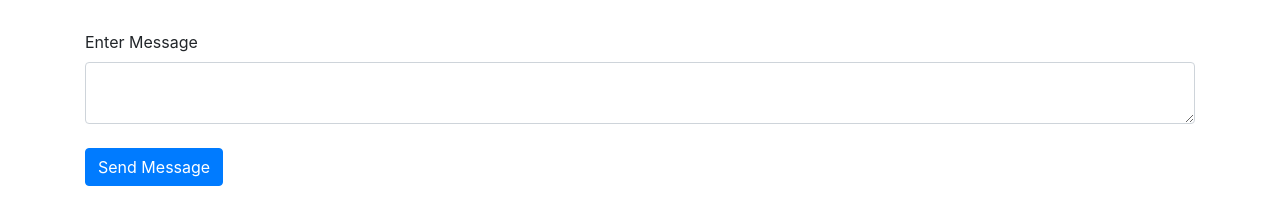
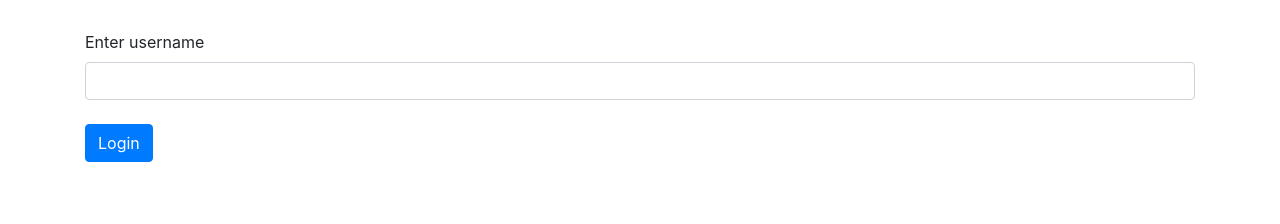
Before and after one commit to ml042685/Socket.IO-Chat, a website: page index.html in a window 1280 px wide. Drawn offline with nearby package versions, Linux system fonts and the light colour scheme.

Commit message:
index continued

```diff
--- a/index.html
+++ b/index.html
@@ -14,23 +14,25 @@
     </style>
 </head>
 <body>
+
+
     <div class="container">
+
+
     <div id="userFromArea" class="row">
     <div class="col-md-12">
-        <form id="UserForm">
+        <form id="userForm">
                     <div class="form-group">
-                        <label>Enter Message</label>
-                        <textarea class="form-control" id="message"></textarea>
+                        <label>Enter username</label>
+                        <input class="form-control" id="username" />
                         <br />
-                        <input type="submit" class="btn btn-primary" value
-                        ="Send Message" />
+                        <input type="submit" class="btn btn-primary" value ="Login" />
                         </div>
                     </form>
-
-    </div>
+                </div>
     </div>
 
-        <div id="messageArea" class="row">
+        <div  class="row" id="messageArea">
             <div class="col-md-4">
                 <div class="well">
                     <h3>Online Users</h3>
@@ -45,8 +47,7 @@
                         <label>Enter Message</label>
                         <textarea class="form-control" id="message"></textarea>
                         <br />
-                        <input type="submit" class="btn btn-primary" value
-                        ="Send Message" />
+                        <input type="submit" class="btn btn-primary" value ="Send Message" />
                         </div>
                     </form>
                 </div>
@@ -54,10 +55,10 @@
         </div>
 
         <script>
-            $(function(){
+            $(function() {
                 var socket = io.connnect();
                 var $messageForm = $('#messageForm');
-                var $message = $('#messageForm');
+                var $message = $('#message');
                 var $chat = $('#chat');
 
                 $messageForm.submit(function(e){
```
